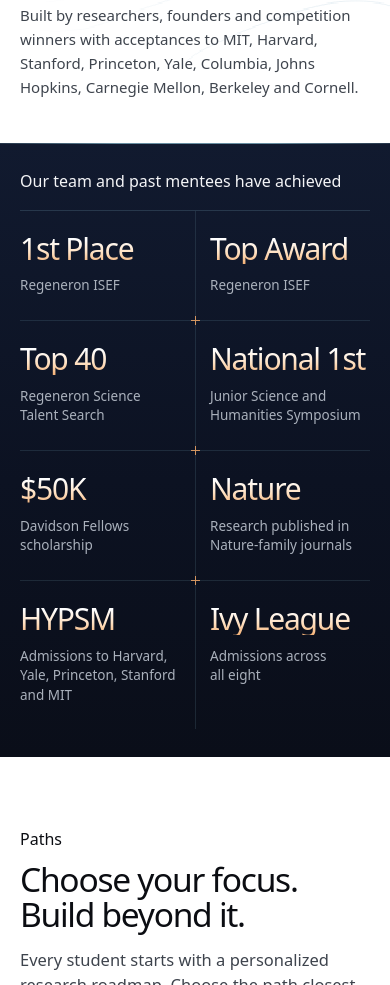
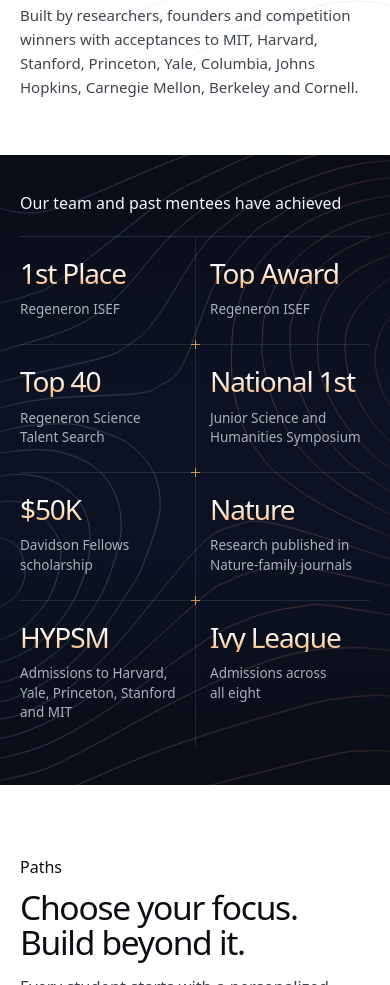
Before and after one commit to ShadowCoder1/everest-scholars-site, a plain HTML site: page index.html in a window 390 px wide. Shown: the part 4567-5552 px from the top of the page. Drawn offline with Linux system fonts and the light colour scheme; a web font is replaced by a local one.

Commit message:
Proof panel becomes a full-width dark band with drifting contours

```diff
--- a/index.html
+++ b/index.html
@@ -685,6 +685,34 @@
   #es .es-proof-l li:nth-child(2n+1){padding-left:0}
   #es .es-proof-l li:nth-child(2n){padding-right:0}
 }
+
+/* proof band: full-bleed dark strip with drifting contours */
+#es .es-proof{margin-left:calc(50% - 50vw);margin-right:calc(50% - 50vw);margin-top:clamp(56px,6vw,84px);border-radius:0;box-shadow:none;
+  padding:clamp(52px,5.5vw,76px) max(var(--pad-x),calc((100vw - var(--max)) / 2));
+  background:linear-gradient(180deg,#0a0d16 0,var(--twilight) 38%,var(--twilight) 62%,#0a0d16 100%)}
+#es .es-proof::before{display:none}
+#es .es-proof::after{content:"";position:absolute;inset:-60px;z-index:-1;pointer-events:none;
+  background:linear-gradient(100deg,var(--glacier) 0,var(--ice) 32%,var(--rose) 68%,var(--glow) 100%);opacity:.26;
+  -webkit-mask-image:var(--topo),linear-gradient(90deg,transparent 0,#000 18%,#000 82%,transparent 100%);-webkit-mask-size:1700px 1133px,100% 100%;-webkit-mask-position:62% 46%,0 0;-webkit-mask-repeat:no-repeat;-webkit-mask-composite:source-in;
+          mask-image:var(--topo),linear-gradient(90deg,transparent 0,#000 18%,#000 82%,transparent 100%);mask-size:1700px 1133px,100% 100%;mask-position:62% 46%,0 0;mask-repeat:no-repeat;mask-composite:intersect;
+  animation:es-drift 80s ease-in-out infinite alternate}
+#es .es-proof-h{padding:0 0 20px}
+#es .es-proof-l li,#es .es-proof-l li:nth-child(n){padding:30px clamp(18px,2.2vw,32px) 30px}
+#es .es-proof-l li:nth-child(4n+1){padding-left:0}
+#es .es-proof-l li:nth-child(4n){padding-right:0}
+#es .es-proof-l b{font-size:clamp(28px,3vw,48px)}
+@media (max-width:900px){
+  #es .es-proof-l li:nth-child(n){padding:26px 22px}
+  #es .es-proof-l li:nth-child(2n+1){padding-left:0}
+  #es .es-proof-l li:nth-child(2n){padding-right:0}
+}
+@media (max-width:640px){
+  #es .es-proof{padding:36px var(--pad-x) 38px}
+  #es .es-proof::after{-webkit-mask-size:1200px 800px,100% 100%;mask-size:1200px 800px,100% 100%;-webkit-mask-position:40% 40%,0 0;mask-position:40% 40%,0 0}
+  #es .es-proof-l li:nth-child(n){padding:22px 14px 24px}
+  #es .es-proof-l li:nth-child(2n+1){padding-left:0}
+  #es .es-proof-l li:nth-child(2n){padding-right:0}
+}
 </style>
 
 <div id="es">
```
